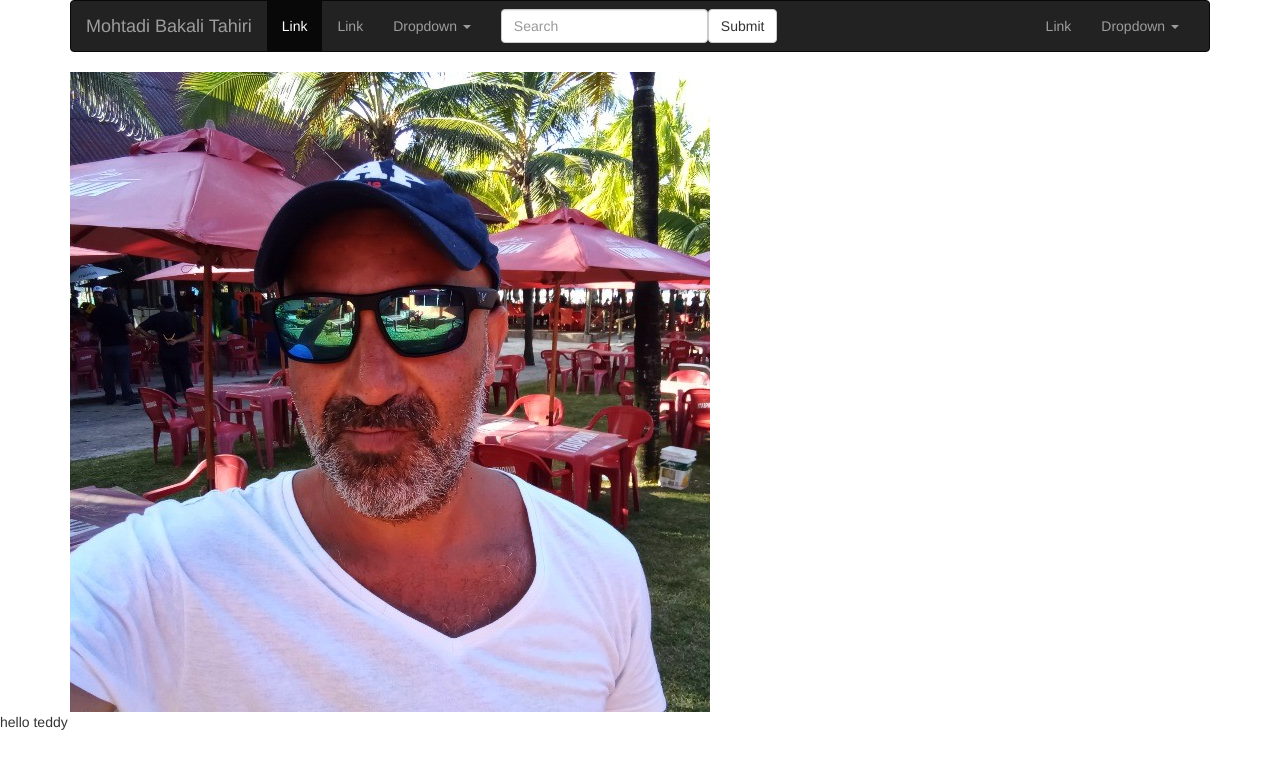
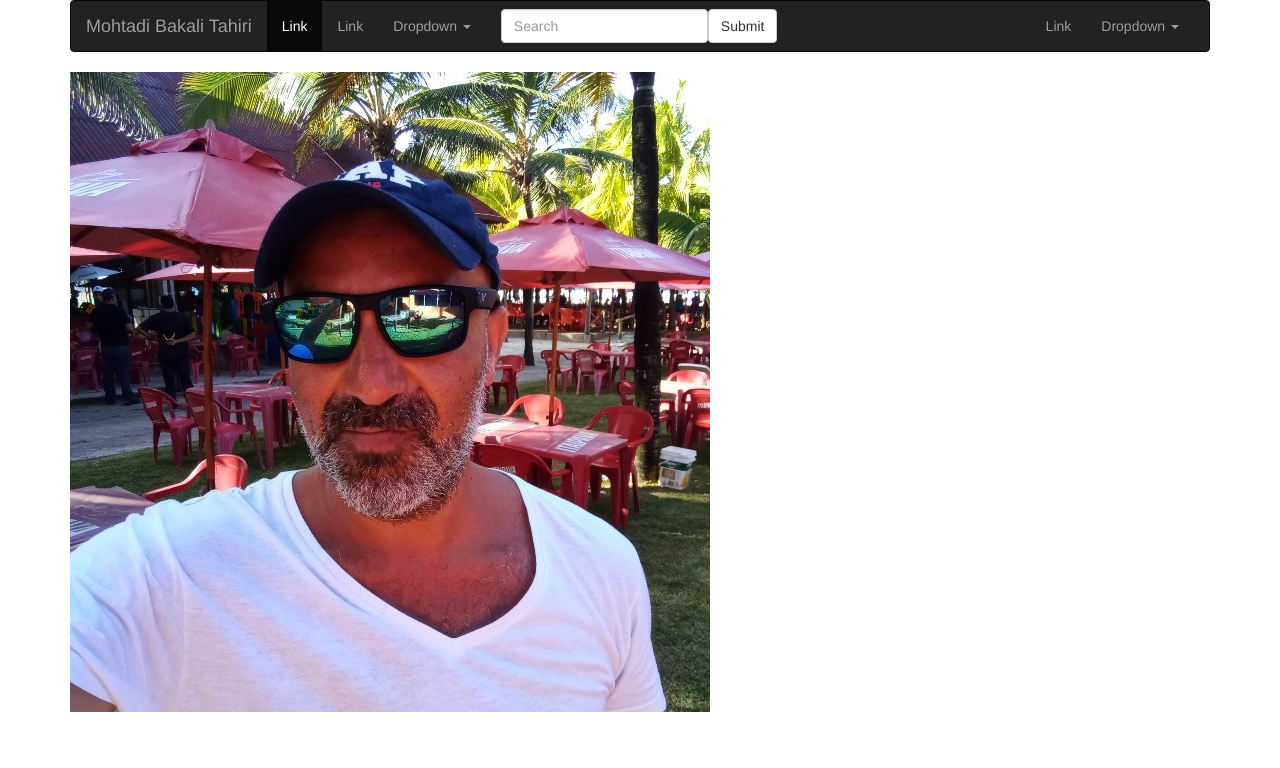
Before and after one commit to tedybak/demo-deploy, an Angular app: page / in a window 1280 px wide. Shown: the top 768 px of the page. Built offline with nearby package versions, Linux system fonts and the light colour scheme.

Commit message:
in progress

```diff
--- a/src/app/app.component.html
+++ b/src/app/app.component.html
@@ -2,6 +2,5 @@
   <app-navbar></app-navbar>
   <img src="/assets/img/mifoto.jpg" class="img-responsive" alt="Tedy Bakali" />
 </div>
-hello teddy
 
 <router-outlet></router-outlet>
```
